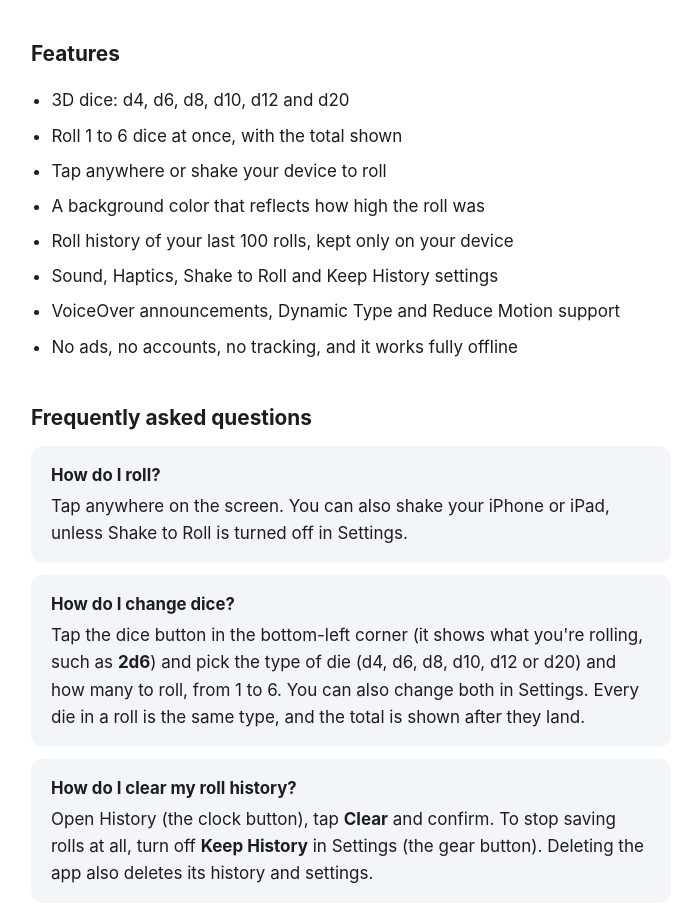
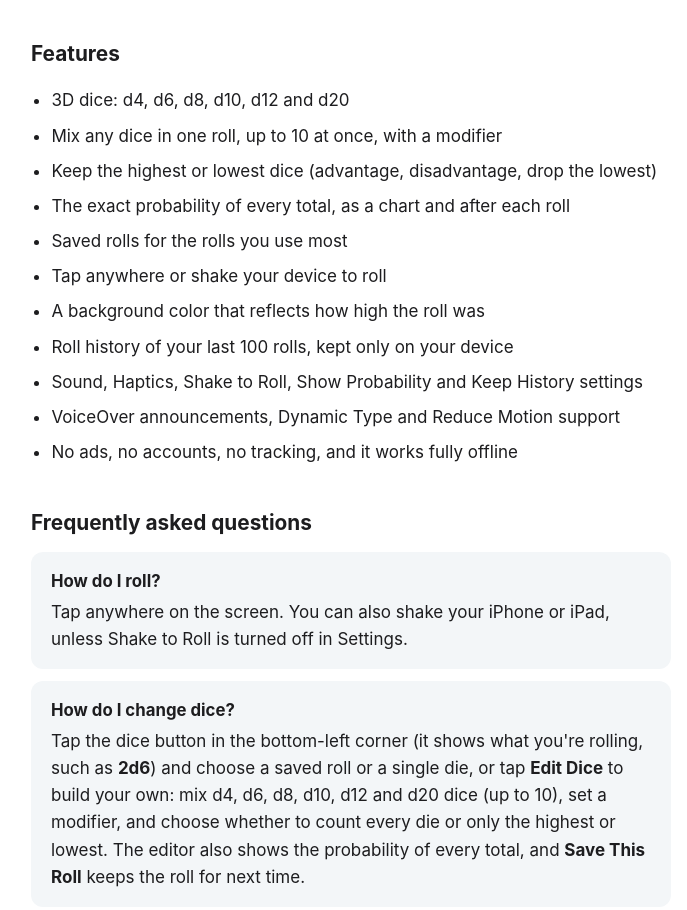
Before and after one commit to ayushP2400/diceflick-site, a plain HTML site: page index.html in a window 1280 px wide. Shown: the part 463-1373 px from the top of the page, without its empty margins (289-976 px from the left). Drawn offline with Linux system fonts and the light colour scheme.

Commit message:
Describe dice pools, modifiers, probability and saved rolls
Co-Authored-By: Claude Fable 5.2 <noreply@anthropic.com>

```diff
--- a/index.html
+++ b/index.html
@@ -5,7 +5,7 @@
 <meta name="viewport" content="width=device-width, initial-scale=1">
 <meta name="color-scheme" content="light dark">
 <title>DiceFlick: 3D Dice Roller</title>
-<meta name="description" content="DiceFlick is a 3D dice roller for iPhone and iPad. Roll d4 to d20, up to six dice at once, with a tap or a shake. No ads, no accounts, no tracking.">
+<meta name="description" content="DiceFlick is a 3D dice roller for iPhone and iPad. Mix d4 to d20 dice, add modifiers, keep the highest or lowest, and see the probability of every roll. No ads, no accounts, no tracking.">
 <link rel="icon" type="image/png" href="icon.png">
 <link rel="apple-touch-icon" href="icon.png">
 <style>
@@ -85,11 +85,14 @@
   <h2>Features</h2>
   <ul class="features">
     <li>3D dice: d4, d6, d8, d10, d12 and d20</li>
-    <li>Roll 1 to 6 dice at once, with the total shown</li>
+    <li>Mix any dice in one roll, up to 10 at once, with a modifier</li>
+    <li>Keep the highest or lowest dice (advantage, disadvantage, drop the lowest)</li>
+    <li>The exact probability of every total, as a chart and after each roll</li>
+    <li>Saved rolls for the rolls you use most</li>
     <li>Tap anywhere or shake your device to roll</li>
     <li>A background color that reflects how high the roll was</li>
     <li>Roll history of your last 100 rolls, kept only on your device</li>
-    <li>Sound, Haptics, Shake to Roll and Keep History settings</li>
+    <li>Sound, Haptics, Shake to Roll, Show Probability and Keep History settings</li>
     <li>VoiceOver announcements, Dynamic Type and Reduce Motion support</li>
     <li>No ads, no accounts, no tracking, and it works fully offline</li>
   </ul>
@@ -102,7 +105,7 @@
     </div>
     <div>
       <h3>How do I change dice?</h3>
-      <p>Tap the dice button in the bottom-left corner (it shows what you're rolling, such as <strong>2d6</strong>) and pick the type of die (d4, d6, d8, d10, d12 or d20) and how many to roll, from 1 to 6. You can also change both in Settings. Every die in a roll is the same type, and the total is shown after they land.</p>
+      <p>Tap the dice button in the bottom-left corner (it shows what you're rolling, such as <strong>2d6</strong>) and choose a saved roll or a single die, or tap <strong>Edit Dice</strong> to build your own: mix d4, d6, d8, d10, d12 and d20 dice (up to 10), set a modifier, and choose whether to count every die or only the highest or lowest. The editor also shows the probability of every total, and <strong>Save This Roll</strong> keeps the roll for next time.</p>
     </div>
     <div>
       <h3>How do I clear my roll history?</h3>
```
Also changed, not shown: privacy.html (+3 -2 lines).
